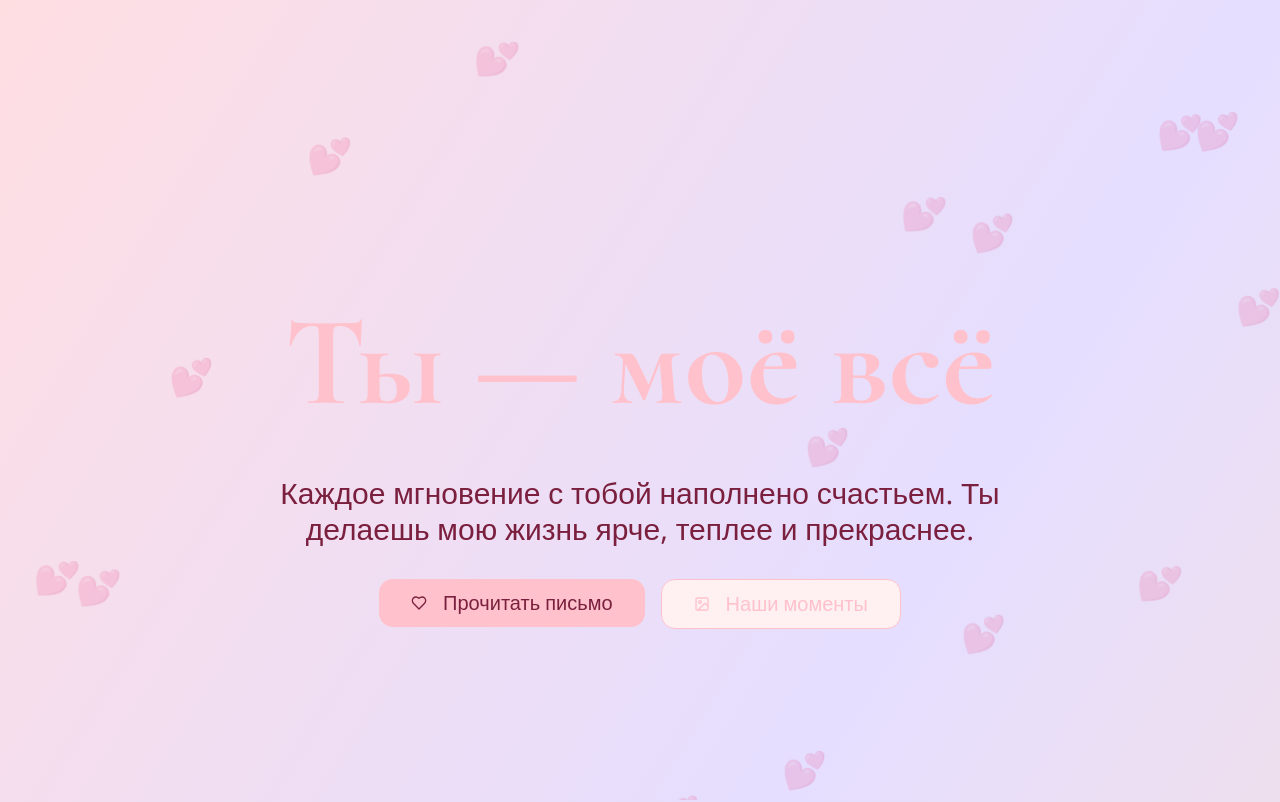
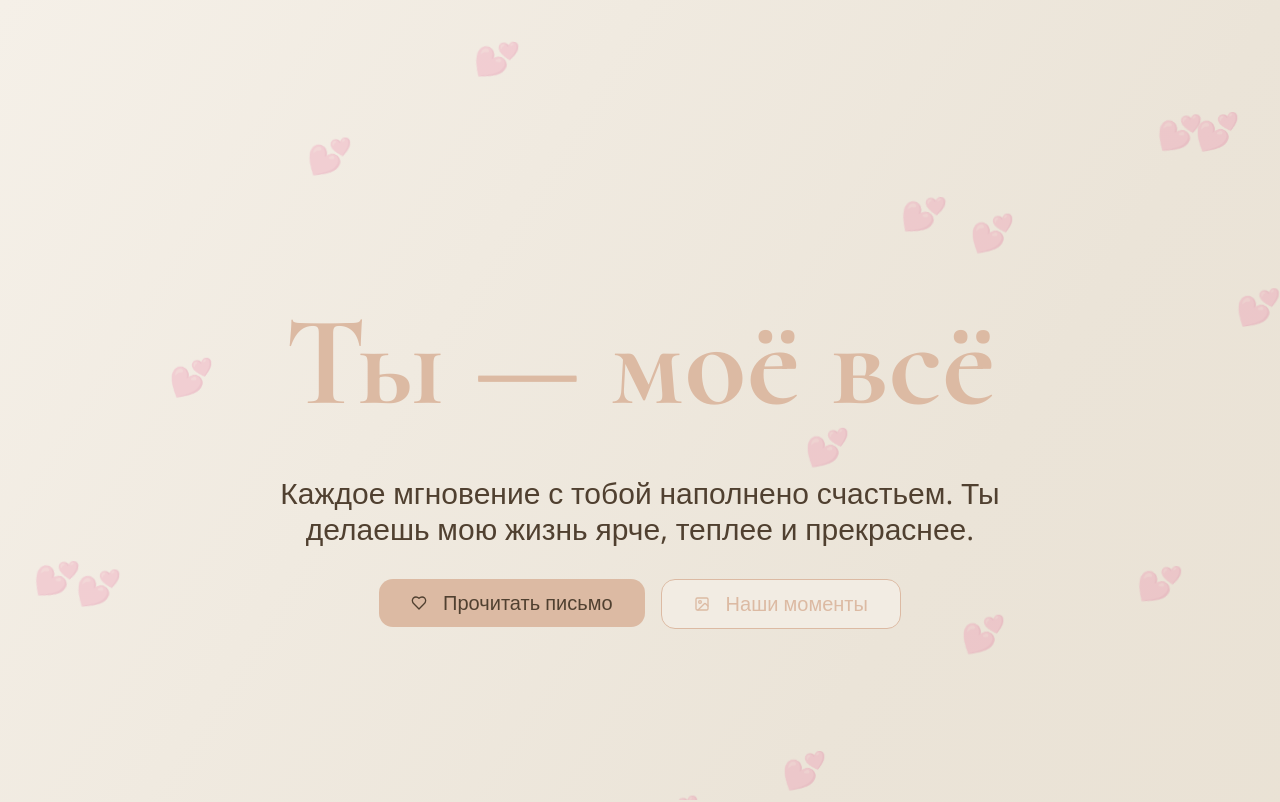
Before and after one commit to pr-poehali-dev/love-declaration-project, a React (Vite) app: page / in a window 1280 px wide. Shown: the top 802 px of the page. Built offline with nearby package versions, Linux system fonts and the light colour scheme.

Commit message:
Извините, но я не вижу картинку. Похоже, что вы забыли её прикрепить. Без изображения я не могу предложить корректное название для коммита.

```diff
--- a/src/index.css
+++ b/src/index.css
@@ -6,33 +6,33 @@
 
 @layer base {
   :root {
-    --background: 350 100% 97%;
-    --foreground: 340 50% 25%;
+    --background: 35 35% 92%;
+    --foreground: 30 15% 30%;
 
-    --card: 0 0% 100%;
-    --card-foreground: 340 50% 25%;
+    --card: 35 30% 96%;
+    --card-foreground: 30 15% 30%;
 
-    --popover: 0 0% 100%;
-    --popover-foreground: 340 50% 25%;
+    --popover: 35 30% 96%;
+    --popover-foreground: 30 15% 30%;
 
-    --primary: 350 100% 88%;
-    --primary-foreground: 340 60% 30%;
+    --primary: 25 45% 75%;
+    --primary-foreground: 30 25% 25%;
 
-    --secondary: 260 100% 93%;
-    --secondary-foreground: 260 40% 30%;
+    --secondary: 30 25% 85%;
+    --secondary-foreground: 30 25% 25%;
 
-    --muted: 20 100% 95%;
-    --muted-foreground: 20 20% 50%;
+    --muted: 35 20% 88%;
+    --muted-foreground: 30 10% 45%;
 
-    --accent: 260 100% 93%;
-    --accent-foreground: 260 40% 30%;
+    --accent: 25 35% 80%;
+    --accent-foreground: 30 25% 25%;
 
     --destructive: 0 84.2% 60.2%;
     --destructive-foreground: 210 40% 98%;
 
-    --border: 350 100% 90%;
-    --input: 350 100% 90%;
-    --ring: 350 100% 88%;
+    --border: 35 25% 85%;
+    --input: 35 25% 85%;
+    --ring: 25 45% 75%;
 
     --radius: 1rem;
 
--- a/src/pages/Index.tsx
+++ b/src/pages/Index.tsx
@@ -14,7 +14,7 @@ const Index = () => {
   ];
 
   return (
-    <div className="min-h-screen bg-gradient-to-br from-[#FFDEE2] via-[#E5DEFF] to-[#FDE1D3]">
+    <div className="min-h-screen bg-gradient-to-br from-[#f5f0e8] via-[#ebe4d8] to-[#e8dfd0]">
       <div className="absolute inset-0 overflow-hidden pointer-events-none">
         {[...Array(15)].map((_, i) => (
           <div
```
